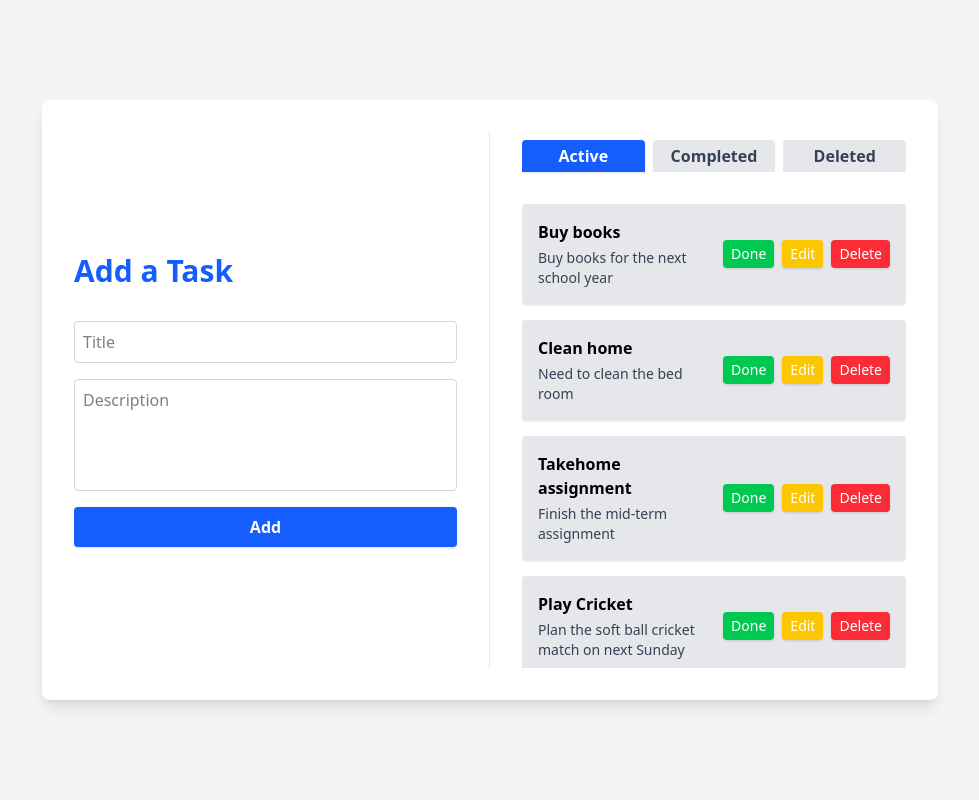
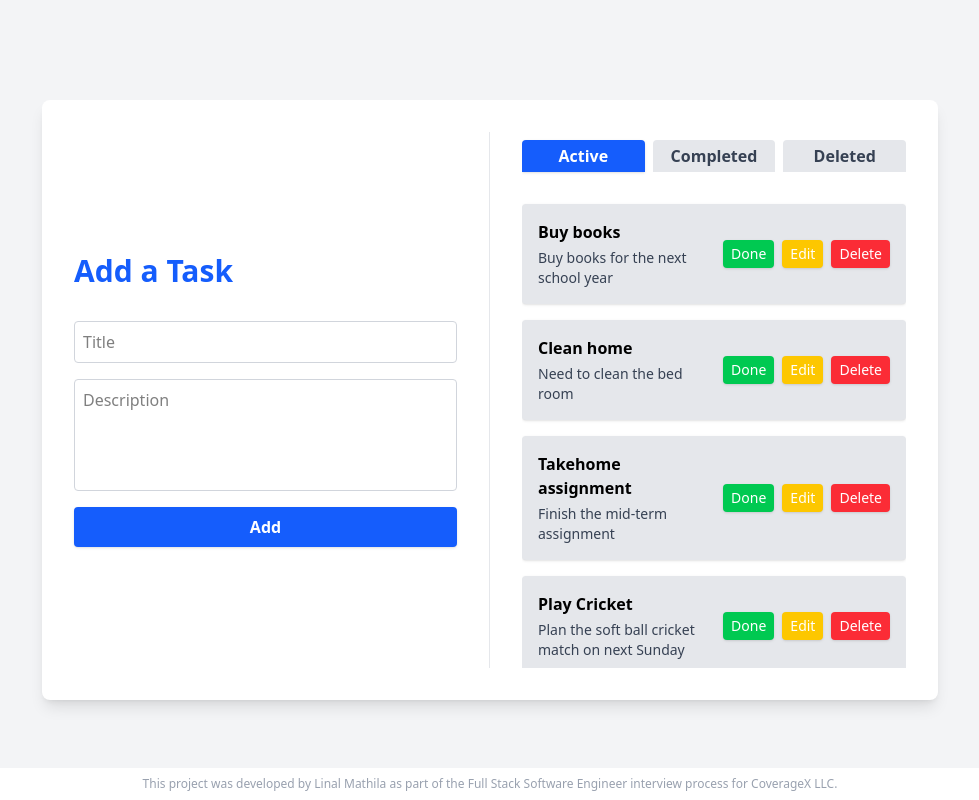
Before and after one commit to L1nal/To-Do-Web-Application, a React (Vite) app in the folder client/: page / in a window 1280 px wide. Shown: the whole page, without its empty margins (150-1129 px from the left). Built offline with nearby package versions, Linux system fonts and the light colour scheme.

Commit message:
Added the footer.

```diff
--- a/client/src/Home.jsx
+++ b/client/src/Home.jsx
@@ -153,6 +153,10 @@ const Home = () => {
           </div>
         </div>
       </div>
+      {/* Footer */}
+      <footer className="w-full fixed bottom-0 left-0 text-center text-xs text-gray-400 bg-white bg-opacity-80 py-2 z-50">
+        This project was developed by Linal Mathila as part of the Full Stack Software Engineer interview process for CoverageX LLC.
+      </footer>
     </div>
   );
 };
```
